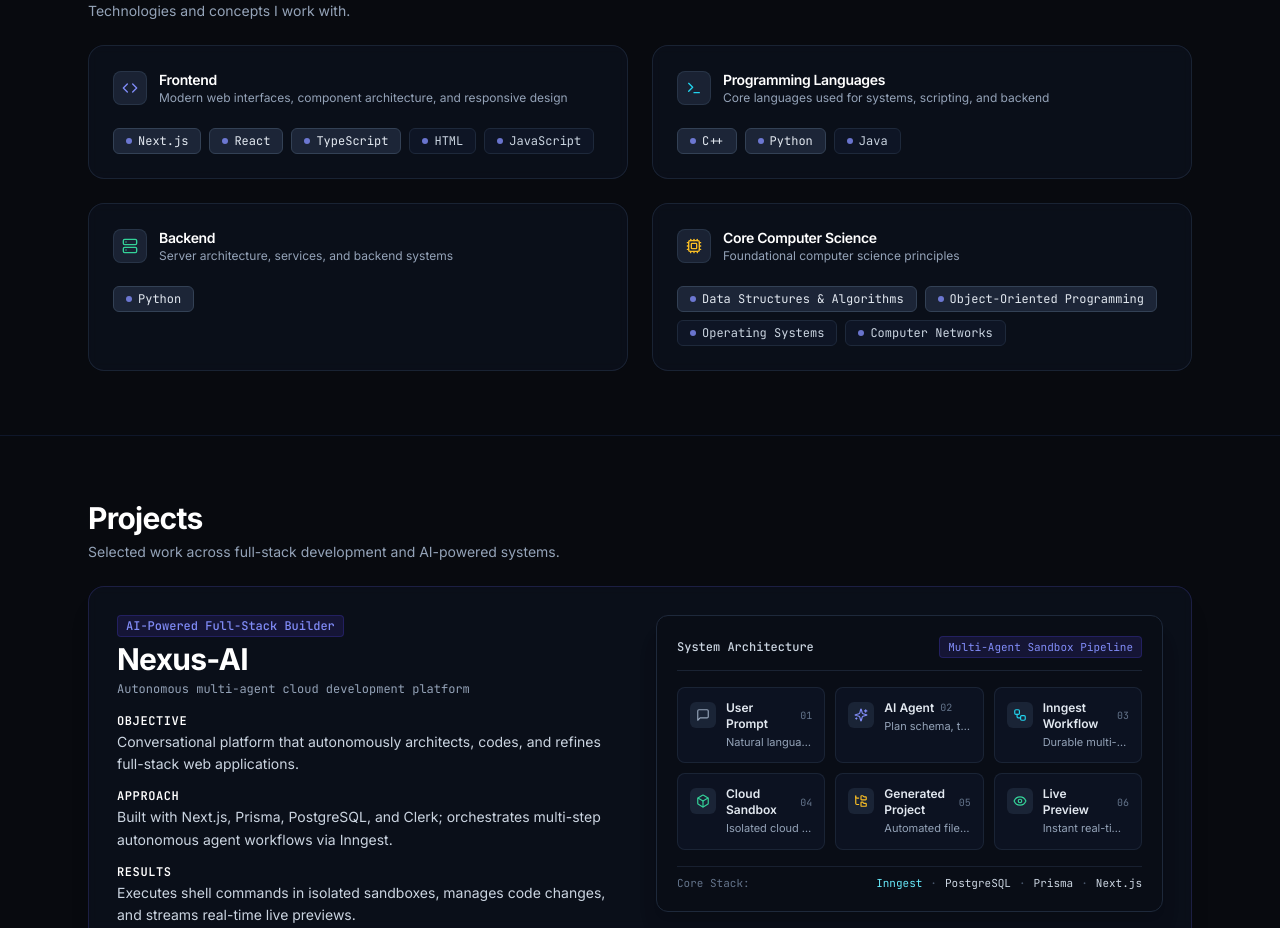
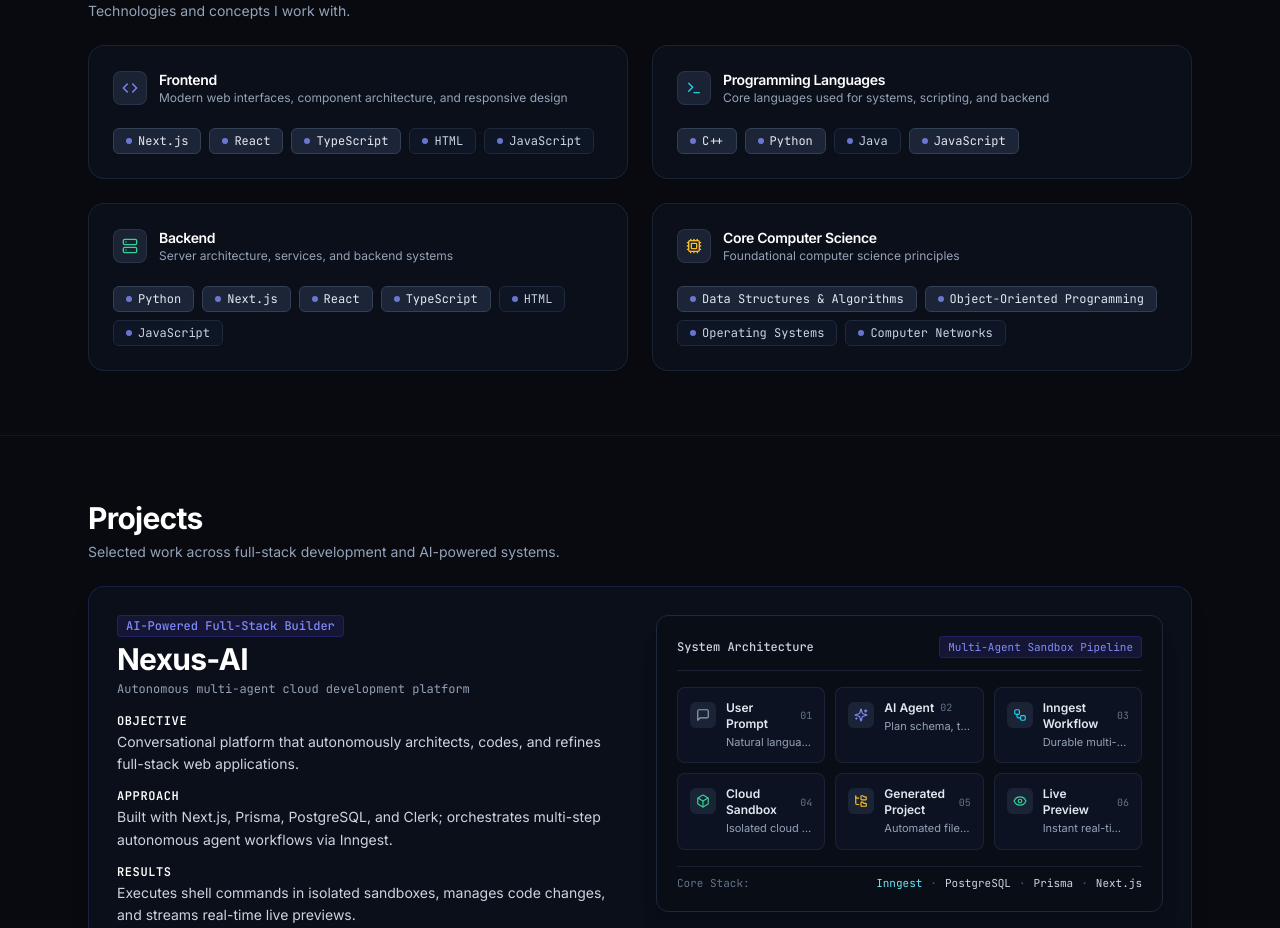
Before and after one commit to Tanishq-Jindal/Portfolio, a Next.js app: page / in a window 1280 px wide. Shown: the part 1580-2508 px from the top of the page. Built offline with nearby package versions, Linux system fonts and the light colour scheme.

Commit message:
Update backend and programming language skills

```diff
--- a/src/data/portfolioData.ts
+++ b/src/data/portfolioData.ts
@@ -190,6 +190,7 @@
       { name: "C++", highlight: true },
       { name: "Python", highlight: true },
       { name: "Java", highlight: false },
+      { name: "JavaScript", highlight: true },
     ],
   },
   {
@@ -197,6 +198,11 @@
     description: "Server architecture, services, and backend systems",
     skills: [
       { name: "Python", highlight: true },
+      { name: "Next.js", highlight: true },
+      { name: "React", highlight: true },
+      { name: "TypeScript", highlight: true },
+      { name: "HTML", highlight: false },
+      { name: "JavaScript", highlight: false },
     ],
   },
   {
```
